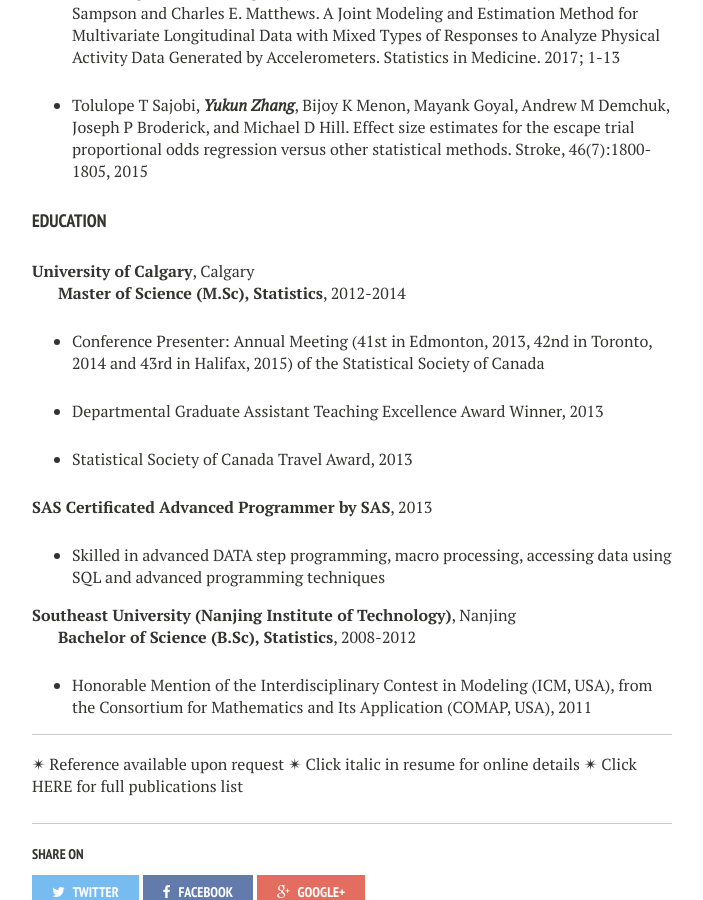
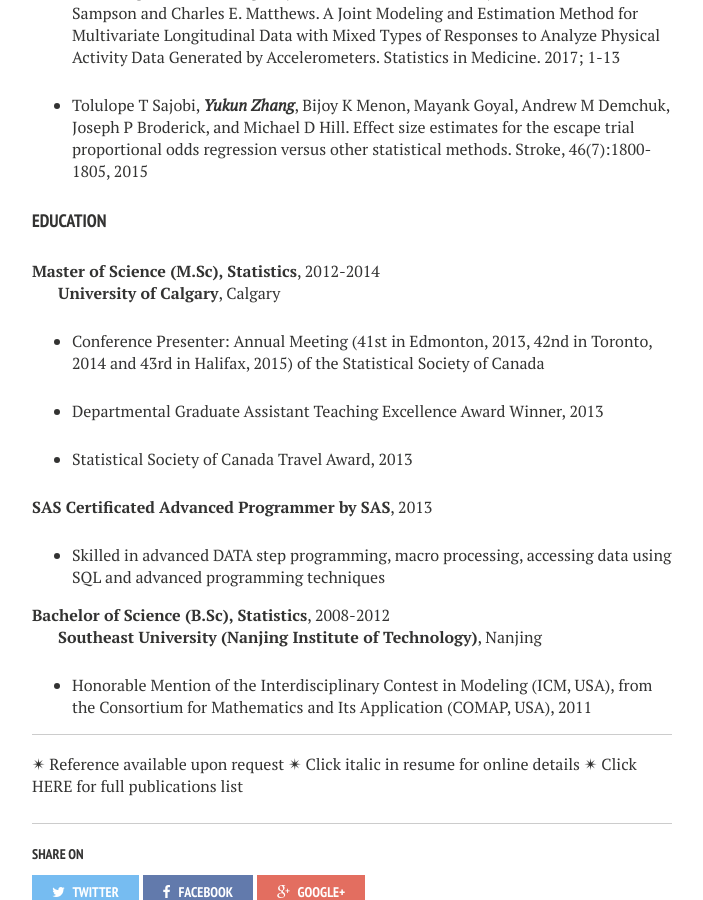
Before and after one commit to YukunZhang/gemqueen.github.com, a Jekyll site: the page built from about/index.md, in a window 1280 px wide and 900 px high, scrolled down 2050 px. Shown: the whole window, without its empty margins (288-991 px from the left). Built offline with Jekyll 4.4.1, drawn with Linux system fonts in a browser that asks for light colours; nearby versions of some CDN libraries; our own code applies the rules of GitHub Pages for plain Markdown files.

```diff
--- a/about/index.md
+++ b/about/index.md
@@ -62,10 +62,10 @@ Provide summary table of daily physical activity and per-person/grouped heat map
 
 
 #### EDUCATION
+**Master of Science (M.Sc), Statistics**, 2012-2014
+
 **University of Calgary**, Calgary
 
-
-**Master of Science (M.Sc), Statistics**, 2012-2014
 
 - Conference Presenter: Annual Meeting (41st in Edmonton, 2013, 42nd in Toronto, 2014 and 43rd in Halifax, 2015) of the Statistical Society of Canada
 
@@ -77,10 +77,9 @@ Provide summary table of daily physical activity and per-person/grouped heat map
 
 - Skilled in advanced DATA step programming, macro processing, accessing data using SQL and advanced programming techniques
 
+**Bachelor of Science (B.Sc), Statistics**, 2008-2012
+
 **Southeast University (Nanjing Institute of Technology)**, Nanjing
-
-
-**Bachelor of Science (B.Sc), Statistics**, 2008-2012
 
 - Honorable Mention of the Interdisciplinary Contest in Modeling (ICM, USA), from the Consortium for Mathematics and Its Application (COMAP, USA), 2011
 
```
